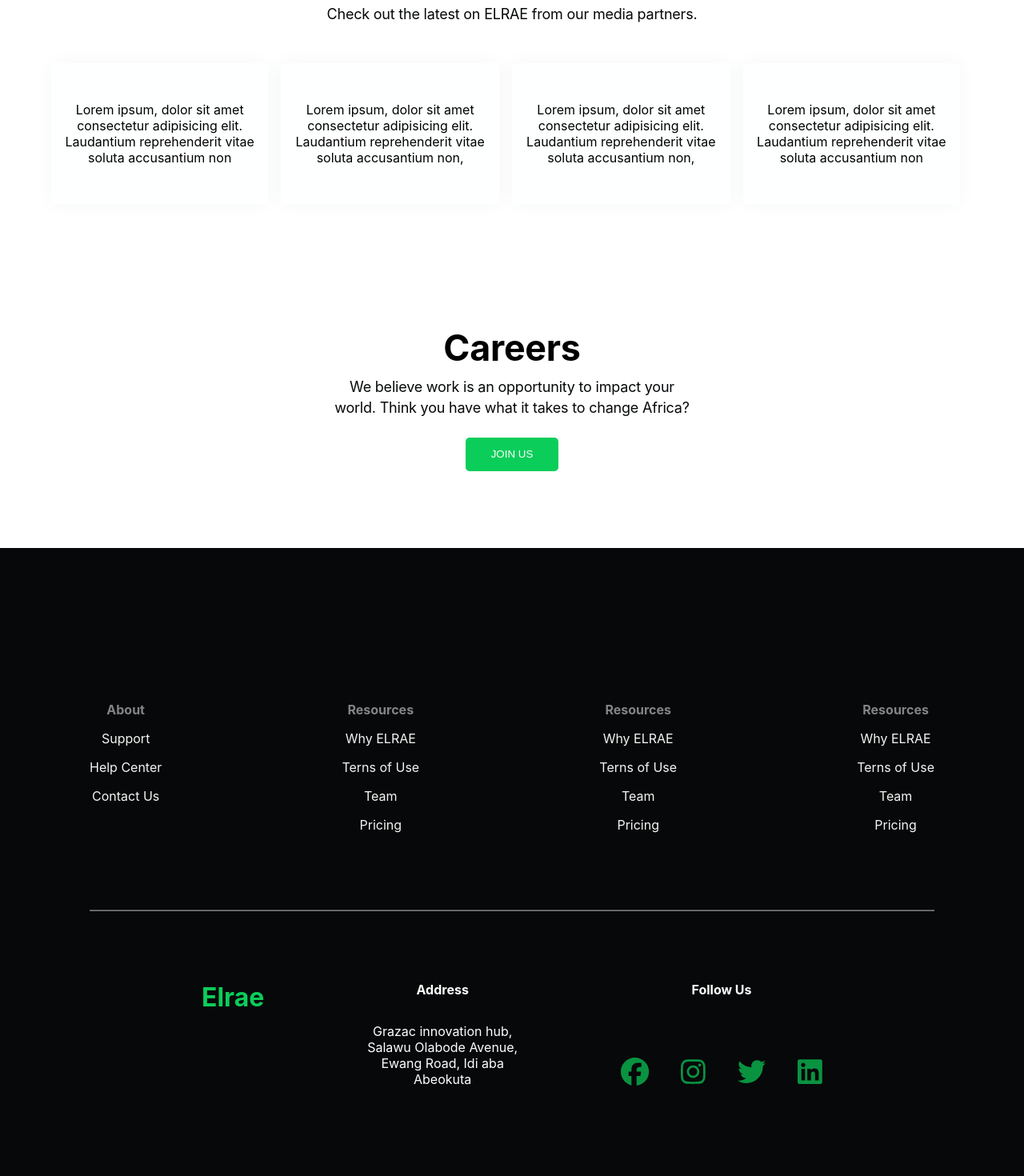
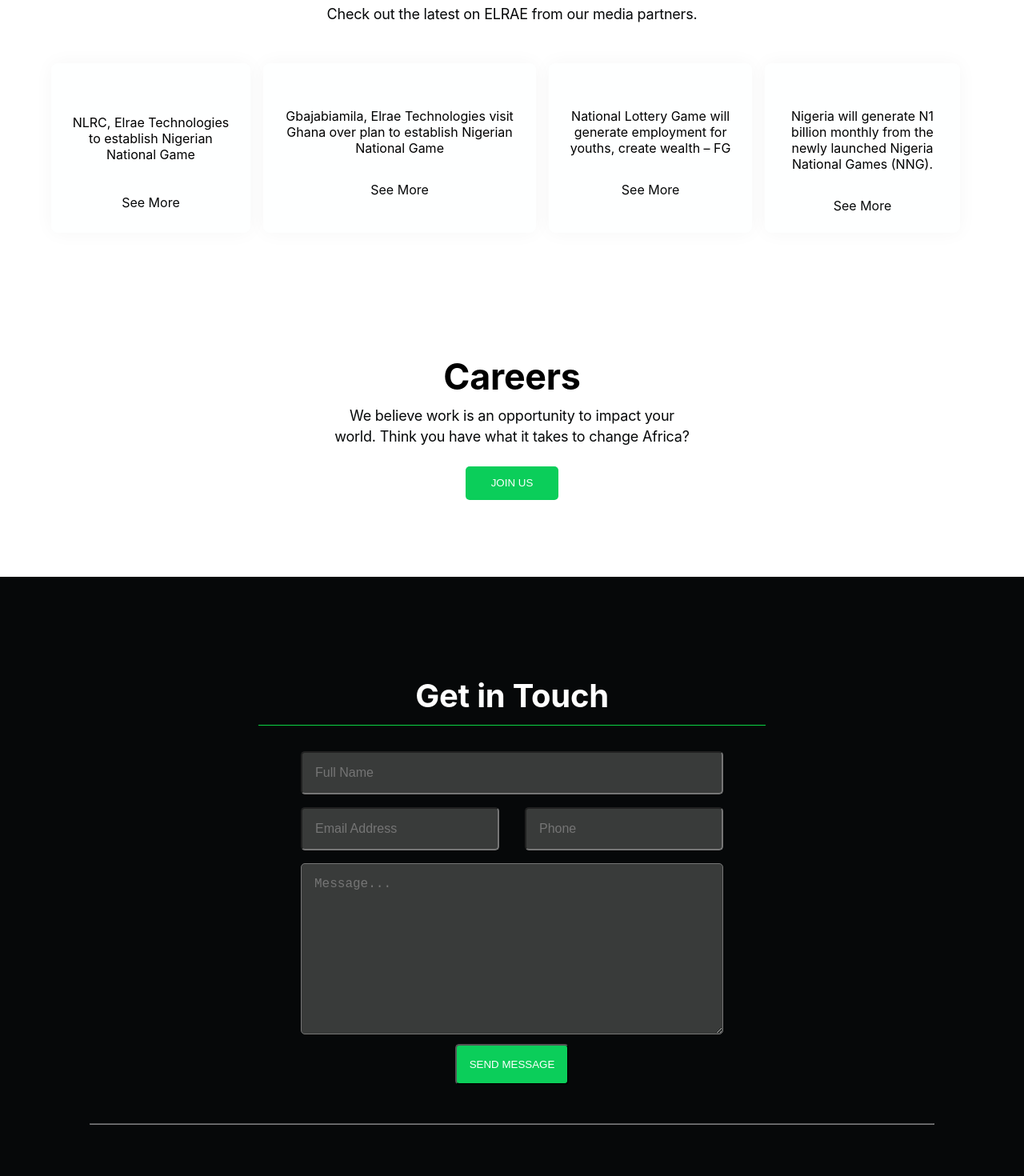
Before and after one commit to iammikun/ELRAE-Technology, a React (Create React App) app: page / in a window 1280 px wide. Shown: the part 2260-3730 px from the top of the page at 80% size. Built offline with nearby package versions, Linux system fonts and the light colour scheme.

Commit message:
updated elrae

```diff
--- a/src/Components/Landing/Careers/Careers.jsx
+++ b/src/Components/Landing/Careers/Careers.jsx
@@ -13,7 +13,7 @@
             have what it takes to change Africa?
           </p>
         </div>
-        <a href="/">
+        <a href="mailto:technical@elraetechnologies.com">
           <button>JOIN US</button>
         </a>
       </div>
--- a/src/Components/Landing/Careers/Careers.module.css
+++ b/src/Components/Landing/Careers/Careers.module.css
@@ -64,6 +64,6 @@
 
 .careerContainer button:hover {
   opacity: 2;
-  background-color: #3bb06a;
+  background-color: #126e37;
 }
 /* transform: translateY(-10px); */
--- a/src/Components/Landing/Footer/Footer.jsx
+++ b/src/Components/Landing/Footer/Footer.jsx
@@ -4,66 +4,27 @@
 
 const Footer = () => {
   return (
-    <div className={classes.main}>
+    <div className={classes.main} id="Login">
       <div className={classes.footer}>
-        <div className={classes.footerContent}>
-          <h4>About</h4>
-          <p>
-            <a href="/">Support</a>
-          </p>
-          <p>
-            <a href="/">Help Center</a>
-          </p>
-          <p>
-            <a href="/">Contact Us</a>
-          </p>
+        <h2>Get in Touch</h2>
+      </div>
+      <form className={classes.form}>
+        <input type="text" placeholder="Full Name" />
+        <div className={classes.diffInput}>
+          <input type="text" placeholder="Email Address" />
+          <input type="text" placeholder="Phone" />
         </div>
-        <div className={classes.footerContent}>
-          <h4>Resources</h4>
-          <p>
-            <a href="/">Why ELRAE</a>
-          </p>
-          <p>
-            <a href="/">Terns of Use</a>
-          </p>
-          <p>
-            <a href="/">Team</a>
-          </p>
-          <p>
-            <a href="/">Pricing</a>
-          </p>
-        </div>
-        <div className={classes.footerContent}>
-          <h4>Resources</h4>
-          <p>
-            <a href="/">Why ELRAE</a>
-          </p>
-          <p>
-            <a href="/">Terns of Use</a>
-          </p>
-          <p>
-            <a href="/">Team</a>
-          </p>
-          <p>
-            <a href="/">Pricing</a>
-          </p>
-        </div>
-        <div className={classes.footerContent}>
-          <h4>Resources</h4>
-          <p>
-            <a href="/">Why ELRAE</a>
-          </p>
-          <p>
-            <a href="/">Terns of Use</a>
-          </p>
-          <p>
-            <a href="/">Team</a>
-          </p>
-          <p>
-            <a href="/">Pricing</a>
-          </p>
-        </div>
-      </div>
+        <textarea
+          name=""
+          id=""
+          cols="30"
+          rows="10"
+          placeholder="Message..."
+        ></textarea>
+        <a href="mailto:technical@elraetechnologies.com" type="button">
+          <button>SEND MESSAGE</button>
+        </a>
+      </form>
       <hr />
       <FooterSocials />
     </div>
--- a/src/Components/Landing/Footer/Footer.module.css
+++ b/src/Components/Landing/Footer/Footer.module.css
@@ -3,34 +3,88 @@
   width: 100%;
   color: #fff;
   padding: 7rem;
-  padding-top: 12rem;
-  padding-bottom: 0rem;
+  padding-top: 8rem;
 }
 
-.footer {
-  display: flex;
-  justify-content: space-between;
-  flex-wrap: wrap;
-}
-
-.footer h4 {
-  opacity: 0.5;
-  margin-bottom: 1rem;
-  font-size: 1rem;
-}
-
-.footer p {
-  margin-bottom: 1rem;
-}
-
-.footer a {
-  text-decoration: none;
-  color: #f5f5f5;
+.footer h2 {
+  font-size: 2.5rem;
+  font-weight: bold;
+  line-height: 2.563rem;
+  letter-spacing: -0.015rem;
+  font-stretch: normal;
+  font-style: normal;
+  text-align: center;
+  border-bottom: 1px solid #0bd344;
+  width: 60%;
+  margin: 0 auto;
+  padding-bottom: 1rem;
 }
 
 .main hr {
-  background-color: gray;
+  color: #0bce5a;
   opacity: 0.5;
   width: 100%;
-  margin-top: 5rem;
+  margin-top: 3rem;
 }
+
+.form {
+  align-items: center;
+  justify-content: center;
+  /* border: 1px solid #0bce5a; */
+  width: 50%;
+  margin: 0 auto;
+  margin-top: 2rem;
+}
+
+input {
+  width: 100%;
+  padding: 1rem 1rem;
+  border-radius: 5px;
+  font-size: 1rem;
+  background-color: #acaca84f;
+  color: #fff;
+  transition: 0.2s ease-out;
+}
+
+input:hover {
+  background-color: transparent;
+  border: 1px solid #acaca84f;
+}
+
+.diffInput {
+  display: flex;
+  flex-direction: row;
+  justify-content: space-between;
+  gap: 2rem;
+  margin-top: 1rem;
+}
+
+textarea {
+  width: 100%;
+  margin-top: 1rem;
+  border-radius: 5px;
+  background-color: #acaca84f;
+  font-size: 1rem;
+  padding: 1rem 1rem;
+  transition: 0.2s ease-out;
+  color: white;
+}
+
+textarea:hover {
+  background-color: transparent;
+  border: 1px solid #acaca84f;
+}
+
+.form button {
+  padding: 1rem 1rem;
+  background-color: #0bce5a;
+  color: #fff;
+  cursor: pointer;
+  border-radius: 5px;
+  margin-top: 0.5rem;
+  transition: 0.5s ease-out;
+}
+
+.form button:hover {
+  background-color: #126e37;
+}
--- a/src/Components/Landing/Footer/FooterSocials/FooterSocials.module.css
+++ b/src/Components/Landing/Footer/FooterSocials/FooterSocials.module.css
@@ -1,5 +1,5 @@
 .main {
-  padding: 4.5rem;
+  padding: 4rem;
 }
 
 .FooterSocials {
@@ -18,7 +18,6 @@
 .FooterSocials a {
   text-decoration: none;
   color: #0bce5a;
-  margin-bottom: 4rem;
 }
 
 .fooSoc h4 {
--- a/src/Components/Landing/Header/Header.jsx
+++ b/src/Components/Landing/Header/Header.jsx
@@ -6,7 +6,7 @@
     <div className={classes.main}>
       <div className={classes.headerContainer}>
         <div className={classes.logoNav}>
-          <a href="/#hero">
+          <a href="/#">
             <h1>Elrae</h1>
           </a>
           <ul className={classes.navLinks}>
@@ -30,10 +30,10 @@
               <a href="/#careers">Careers</a>
             </li>
             <li>
-              <a href="/">Login</a>
+              <a href="/#Login">Login</a>
             </li>
           </ul>
-          <a href="/" type="button">
+          <a href="mailto:technical@elraetechnologies.com" type="button">
             <button>Join Us</button>
           </a>
         </div>
--- a/src/Components/Landing/News/News.jsx
+++ b/src/Components/Landing/News/News.jsx
@@ -11,28 +11,55 @@
         </div>
         <div className={classes.boxContainer}>
           <div className={classes.boxOne}>
-            <p>
-              Lorem ipsum, dolor sit amet consectetur adipisicing elit.
-              Laudantium reprehenderit vitae soluta accusantium non
-            </p>
+            <p>NLRC, Elrae Technologies to establish Nigerian National Game</p>
+            <a
+              href="https://guardian.ng/business-services/business/nlrc-elrae-technologies-to-establish-nigerian-national-game/"
+              target="_blank"
+              rel="noopener noreferrer"
+            >
+              <p>See More</p>
+            </a>
           </div>
           <div className={classes.boxTwo}>
             <p>
-              Lorem ipsum, dolor sit amet consectetur adipisicing elit.
-              Laudantium reprehenderit vitae soluta accusantium non,
+              Gbajabiamila, Elrae Technologies visit Ghana over plan to
+              establish Nigerian National Game
             </p>
+            <a
+              href="https://dailypost.ng/2022/07/04/gbajabiamila-elrae-technologies-visit-ghana-over-plan-to-establish-nigerian-national-game/"
+              target="_blank"
+              rel="noopener noreferrer"
+            >
+              <p>See More</p>
+            </a>
           </div>
           <div className={classes.boxThree}>
             <p>
-              Lorem ipsum, dolor sit amet consectetur adipisicing elit.
-              Laudantium reprehenderit vitae soluta accusantium non,
+              {" "}
+              National Lottery Game will generate employment for youths, create
+              wealth – FG
             </p>
+            <a
+              href="https://businessday.ng/news/article/national-lottery-game-will-generate-employment-for-youths-create-wealth-fg/"
+              target="_blank"
+              rel="noopener noreferrer"
+            >
+              <p>See More</p>
+            </a>
           </div>
           <div className={classes.boxFour}>
             <p>
-              Lorem ipsum, dolor sit amet consectetur adipisicing elit.
-              Laudantium reprehenderit vitae soluta accusantium non
+              {" "}
+              Nigeria will generate N1 billion monthly from the newly launched
+              Nigeria National Games (NNG).
             </p>
+            <a
+              href="https://21stcenturychronicle.com/nigeria-to-benefit-n1bn-monthly-from-lottery-games/"
+              target="_blank"
+              rel="noopener noreferrer"
+            >
+              <p>See More</p>
+            </a>
           </div>
         </div>
       </div>
--- a/src/Components/Landing/News/News.module.css
+++ b/src/Components/Landing/News/News.module.css
@@ -43,13 +43,11 @@
   border: none;
   box-shadow: 0px 0px 24px 0px hsla(0, 0%, 0%, 0.04);
   background: #feffff;
-  border-radius: 5px;
+  border-radius: 8px;
   margin-right: 1rem;
-  padding: 1rem;
-  padding-top: 3rem;
-  padding-bottom: 3rem;
+  padding: 1.5rem;
   cursor: pointer;
-  transition: 0.4s ease-out;
+  transition: 0.2s ease-out;
 }
 
 .boxOne:hover,
@@ -60,3 +58,41 @@
   color: #fff;
   transform: translateX(0.4rem) translateY(-1rem);
 }
+
+.boxOne {
+  width: 45%;
+}
+
+.boxFour {
+  width: 44%;
+}
+
+.boxThree {
+  width: 46%;
+}
+
+.boxOne p,
+.boxTwo p,
+.boxThree p,
+.boxFour p {
+  margin-top: 2rem;
+}
+
+.boxOne p {
+  margin-top: 2.5rem;
+}
+
+.boxOne a,
+.boxTwo a,
+.boxThree a,
+.boxFour a {
+  text-decoration: none;
+  color: #060809;
+}
+
+.boxOne a:hover,
+.boxTwo a:hover,
+.boxThree a:hover,
+.boxFour a:hover {
+  text-decoration: underline;
+}
--- a/src/Components/Socials/Socials.jsx
+++ b/src/Components/Socials/Socials.jsx
@@ -15,21 +15,32 @@
         <div className={classes.singleCol}>
           <a
             href="https://www.instagram.com/cykle__/?hl=en"
+            target="_blank"
+            rel="noopener noreferrer"
             className={classes.facebook}
           >
             <FontAwesomeIcon icon={faFacebook} />
           </a>
           <a
-            href="https://www.instagram.com/cykle__/?hl=en"
+            href="https://instagram.com/elrae.tech?igshid=YmMyMTA2M2Y="
+            target="_blank"
+            rel="noopener noreferrer"
             className={classes.instagram}
           >
             <FontAwesomeIcon icon={faInstagram} />
           </a>
-          <a href="https://twitter.com/codeFinga" className={classes.twitter}>
+          <a
+            href="https://twitter.com/Elrae_tech?t=aX3LNNHwtm9iPbMK2qewiw&s=09"
+            target="_blank"
+            rel="noopener noreferrer"
+            className={classes.twitter}
+          >
             <FontAwesomeIcon icon={faTwitter} />
           </a>
           <a
             href="https://www.linkedin.com/in/timilehin-onifara-80012522b/"
+            target="_blank"
+            rel="noopener noreferrer"
             className={classes.linkedin}
           >
             <FontAwesomeIcon icon={faLinkedin} />
```
